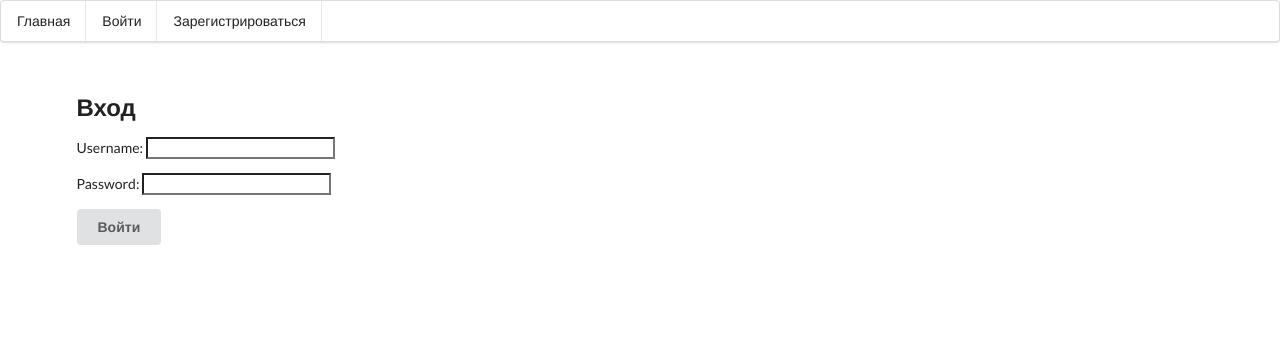
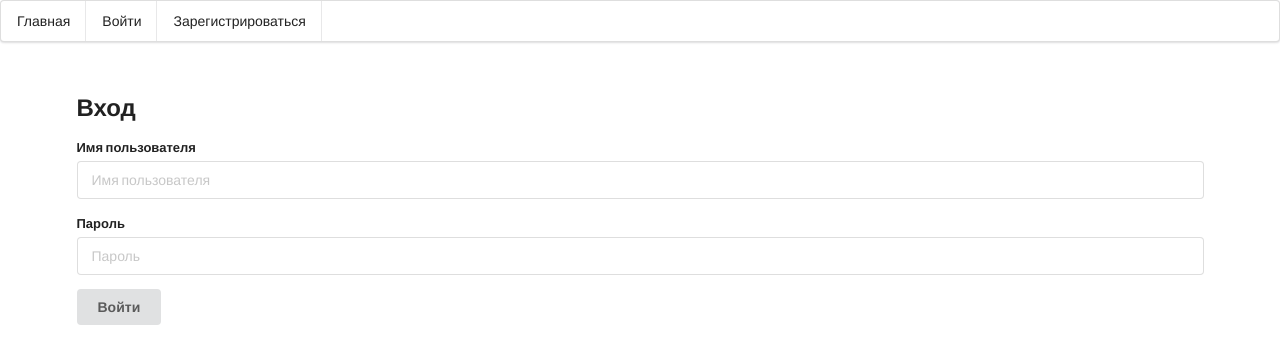
Before and after one commit to Yagodica/todo-django-yandex, a Django app: page /todo_auth/login/ in a window 1280 px wide. Shown: the top 364 px of the page. Run offline with Django 5.2, Linux system fonts and the light colour scheme.

Commit message:
norm no viti

```diff
--- a/templates/todo_auth/login.html
+++ b/templates/todo_auth/login.html
@@ -3,9 +3,16 @@
 {% block content %}
 <div class="ui container" style="margin-top: 50px;">
     <h2>Вход</h2>
-    <form method="post">
+    <form class="ui form" method="post">
         {% csrf_token %}
-        {{ form.as_p }}
+        <div class="field">
+            <label>Имя пользователя</label>
+            {{ form.username }}
+        </div>
+        <div class="field">
+            <label>Пароль</label>
+            {{ form.password }}
+        </div>
         <button class="ui button" type="submit">Войти</button>
     </form>
 </div>
--- a/todo_auth/forms.py
+++ b/todo_auth/forms.py
@@ -10,5 +10,5 @@ class SignUpForm(UserCreationForm):
         fields = ('username', 'email', 'password1', 'password2')
 
 class LoginForm(AuthenticationForm):
-    username = forms.CharField(label='Username', max_length=150)
-    password = forms.CharField(label='Password', widget=forms.PasswordInput)
+    username = forms.CharField(label='Username', max_length=150, widget=forms.TextInput(attrs={'placeholder': 'Имя пользователя'}))
+    password = forms.CharField(label='Password', widget=forms.PasswordInput(attrs={'placeholder': 'Пароль'}))
```
Also changed, not shown: templates/todo_auth/signup.html (+17 -2 lines).
